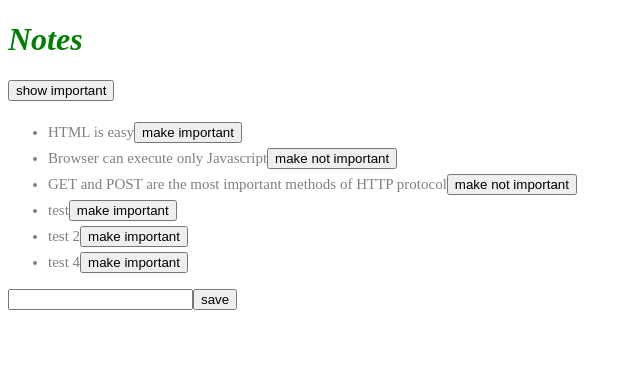
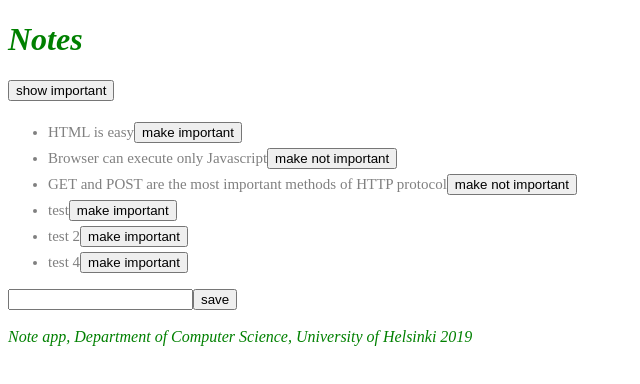
Before and after one commit to raiden808/fullstackopen-notes, a React (Create React App) app: page / in a window 1280 px wide. Shown: the top 384 px of the page, without its empty margins (0-640 px from the left). Built offline with nearby package versions, Linux system fonts and the light colour scheme; data requests are answered from the project's data file.

Commit message:
include footer

```diff
--- a/src/App.js
+++ b/src/App.js
@@ -3,6 +3,7 @@
 import Note from "./components/Note";
 import noteService from './services/notes'
 import Notification from './components/Notification'
+import Footer from './components/Footer'
 
 const App = (props) => {
   const [notes,setNotes] = useState([])
@@ -93,6 +94,7 @@
         />
       	<button type="submit" >save</button>
       </form>
+      <Footer />
     </div>
   );
 };
--- /dev/null
+++ b/src/components/Footer.js
@@ -0,0 +1,19 @@
+import React from 'react'
+
+const Footer = () =>{
+
+    const footerStyle = {
+        color      :'green',
+        fontStyle  :'italic',
+        fontSize   :16
+    }
+
+    return(
+        <div style={footerStyle}>
+            <br />
+            <em>Note app, Department of Computer Science, University of Helsinki 2019</em>
+        </div>
+    )
+}
+
+export default Footer
```
